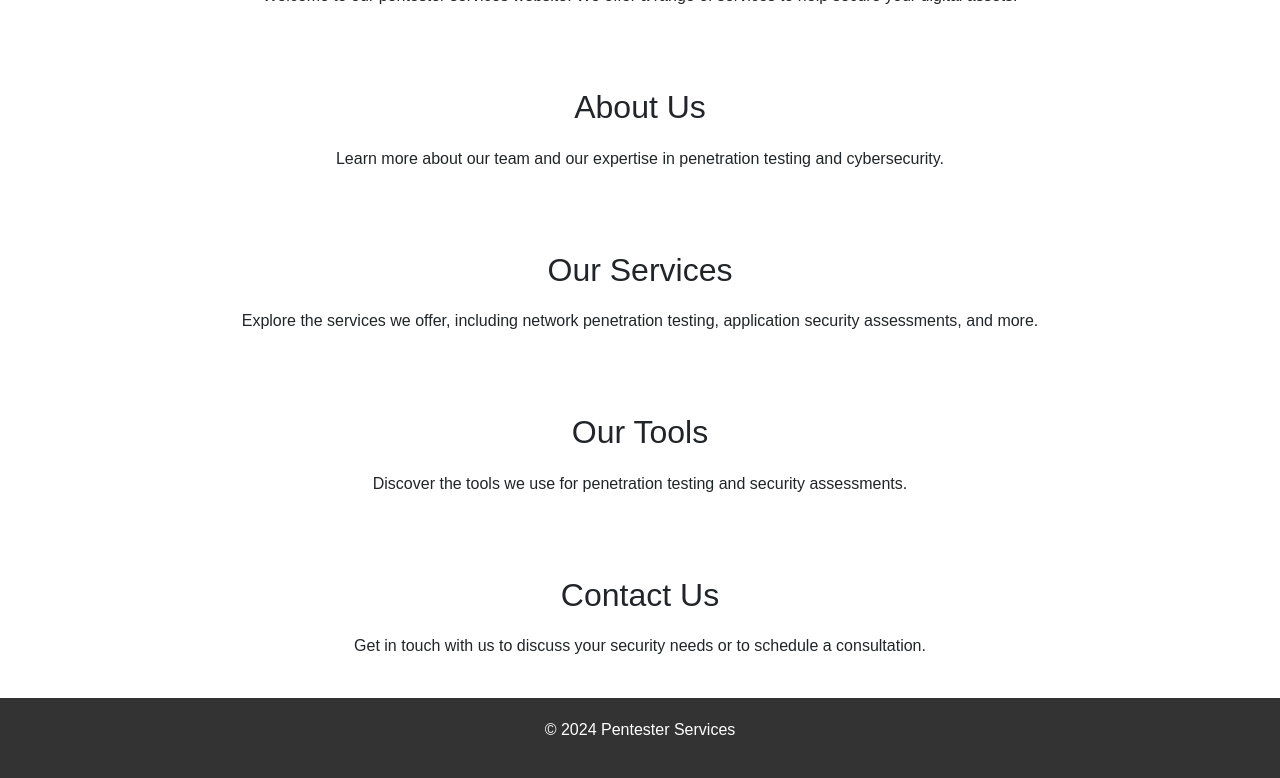
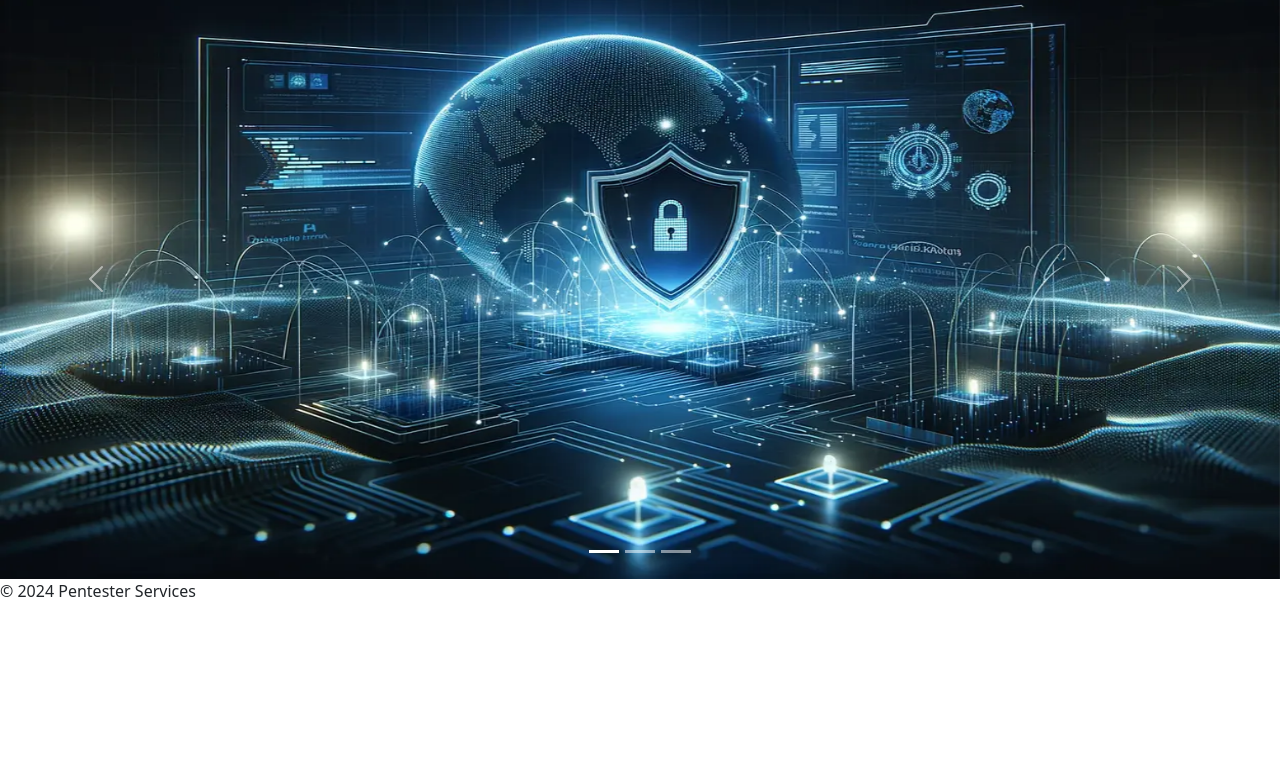
Before and after one commit to Mn92001/WebSys, a PHP site: page / in a window 1280 px wide. Shown: the part 311-1089 px from the top of the page. After the commit the page ends 908 px from the top, so only its background shows below. Run offline with PHP 8.4, Linux system fonts and the light colour scheme.

Commit message:
updated index

```diff
--- a/inc/head.inc.php
+++ b/inc/head.inc.php
@@ -5,14 +5,17 @@
      <!--Custom Css-->
      <link href="https://cdn.jsdelivr.net/npm/bootstrap@5.3.1/dist/css/bootstrap.min.css" rel="stylesheet"
         integrity="sha384-4bw+/aepP/YC94hEpVNVgiZdgIC5+VKNBQNGCHeKRQN+PtmoHDEXuppvnDJzQIu9" crossorigin="anonymous">
-    <link rel="stylesheet" href="main.css">
     <!--Bootstrap JS-->
     <script defer src="https://cdn.jsdelivr.net/npm/bootstrap@5.3.1/dist/js/bootstrap.bundle.min.js"
         integrity="sha384-HwwvtgBNo3bZJJLYd8oVXjrBZt8cqVSpeBNS5n7C8IVInixGAoxmnlMuBnhbgrkm" crossorigin="anonymous">
-        </script>
+    </script>
     <script defer src="main.js"></script>
     <!--Font Awesome JS-->
     <link rel="stylesheet" href="https://cdnjs.cloudflare.com/ajax/libs/font-awesome/6.5.1/css/all.min.css"
         integrity="sha512-DTOQO9RWCH3ppGqcWaEA1BIZOC6xxalwEsw9c2QQeAIftl+Vegovlnee1c9QX4TctnWMn13TZye+giMm8e2LwA==" crossorigin="anonymous" referrerpolicy="no-referrer" />
     <title>Pentester Services</title>
+    <link rel="icon" href="/assets/images/logo.png" type="image/png">
+    <link href="https://cdn.jsdelivr.net/npm/bootstrap@5.3.3/dist/css/bootstrap.min.css" rel="stylesheet">
+  <script src="https://cdn.jsdelivr.net/npm/bootstrap@5.3.3/dist/js/bootstrap.bundle.min.js"></script>
+    <link rel="stylesheet" href="/assets/css/main.css">
 </head>
--- a/inc/header.inc.php
+++ b/inc/header.inc.php
@@ -1,3 +1,4 @@
 <header>
-    <h1>Welcome to Pentester Services</h1>
+        <img src="./assets/images/logo.png" alt="Logo" class="logo">
+        <h1> FortifyTech Pentests </h1>
 </header>
--- a/inc/nav.inc.php
+++ b/inc/nav.inc.php
@@ -1,4 +1,4 @@
-<nav class="navbar navbar-expand-sm bg-secondary" data-bs-theme="dark">
+<nav class="navbar navbar-expand-sm bg-secondary">
     <a class="navbar-brand" href="#">
         <img src="images/logo.jpg" width="100" alt="">
     </a>
@@ -6,7 +6,7 @@
         aria-controls="navbarNav" aria-expanded="false" aria-label="Toggle navigation">
         <span class="navbar-toggler-icon"></span>
     </button>
-    <div class="collpase navbar-collapse" id="navbarNav">
+    <div class="collapse navbar-collapse" id="navbarNav">
         <ul class="navbar-nav">
             <li class="nav-item">
                 <a class="nav-link" href="../index.php">
--- a/index.php
+++ b/index.php
@@ -8,33 +8,82 @@
 
 <body>
     <?php include "inc/header.inc.php"; ?>
-    <?php include "inc/nav.inc.php"; ?>
-    <main class="container">
-        <div id="home" class="content">
-            <h2>Home</h2>
-            <p>Welcome to our pentester services website. We offer a range of services to help secure your digital assets.</p>
+
+    <?php
+    session_start();
+
+    // Check if the user is logged in
+    if (!isset($_SESSION['username'])) {
+        // If not logged in, set a default role
+        $role = 'guest';
+
+    } else {
+        // Retrieve user information from session variables
+        $username = $_SESSION['username'];
+        $role = $_SESSION['role'];
+
+        if (isset($_SESSION['approved'])) {
+            $status = $_SESSION['approved'];
+        }
+    }
+
+    if ($role === 'Client') {
+        // Client navigation
+        include "inc/navclient.inc.php";
+    } elseif ($role === 'Pentester' && $status === 'Approved') {
+        // Pentester navigation
+        include "inc/navpentester.inc.php";
+    } elseif ($role === 'Admin') {
+        // Admin navigation
+        include "inc/navadmin.inc.php";
+    } else {
+        // Default navigation for guest
+        include "inc/nav.inc.php";
+    }
+
+    // Display success message
+    if (isset($_SESSION['success'])) {
+        $successMsg = $_SESSION['success'];
+        unset($_SESSION['success']);
+
+        echo "<div class='alert alert-success alert-dismissible fade show' role='alert'>" . htmlspecialchars($successMsg) . "<button type='button' class='btn-close' data-bs-dismiss='alert' aria-label='Close'></button>" . "</div>";
+    }
+    ?>
+<main>
+    <!-- Carousel -->
+    <div id="demo" class="carousel slide" data-bs-ride="carousel">
+        <!-- Indicators/dots -->
+        <div class="carousel-indicators">
+            <button type="button" data-bs-target="#demo" data-bs-slide-to="0" class="active"></button>
+            <button type="button" data-bs-target="#demo" data-bs-slide-to="1"></button>
+            <button type="button" data-bs-target="#demo" data-bs-slide-to="2"></button>
         </div>
 
-        <div id="about" class="content">
-            <h2>About Us</h2>
-            <p>Learn more about our team and our expertise in penetration testing and cybersecurity.</p>
-        </div>
+        <!-- The slideshow/carousel -->
 
-        <div id="services" class="content">
-            <h2>Our Services</h2>
-            <p>Explore the services we offer, including network penetration testing, application security assessments, and more.</p>
-        </div>
+            <div class="carousel-inner">
+                <div class="carousel-item active">
+                    <img src="assets/images/Homepage.png" alt="Los Angeles" class="d-block" style="width:100%; height: 600px;">
+                </div>
+                <div class="carousel-item">
+                    <img src="assets/images/Homepage2.png" alt="Chicago" class="d-block" style="width:100%; height: 600px;">
+                </div>
+                <div class="carousel-item">
+                    <img src="assets/images/Homepage3.png" alt="New York" class="d-block" style="width:100%; height: 600px;">
+                </div>
+            </div>
 
-        <div id="tools" class="content">
-            <h2>Our Tools</h2>
-            <p>Discover the tools we use for penetration testing and security assessments.</p>
-        </div>
+            <!-- Left and right controls/icons -->
+            <button class="carousel-control-prev" type="button" data-bs-target="#demo" data-bs-slide="prev">
+                <span class="carousel-control-prev-icon"></span>
+            </button>
+            <button class="carousel-control-next" type="button" data-bs-target="#demo" data-bs-slide="next">
+                <span class="carousel-control-next-icon"></span>
+            </button>
 
-        <div id="contact" class="content">
-            <h2>Contact Us</h2>
-            <p>Get in touch with us to discuss your security needs or to schedule a consultation.</p>
-        </div>
-    </main>
+    </div>
+
+</main>
     <?php include "inc/footer.inc.php"; ?>
 </body>
 
--- a/main.css
+++ b/main.css
@@ -1,14 +1,43 @@
 body {
-    font-family: Arial, sans-serif;
+    font-family:'Roboto', sans-serif;
     margin: 0;
     padding: 0;
 }
-header, footer {
+header {
     padding: 20px;
-    background-color: #333;
+    background-color: #212529;
+    color: white;
+    display: flex;
+    justify-content: space-between;
+    text-align: center;
+    align-items: center;
+    font-family: 'Roboto', sans-serif;
+}
+
+footer {
+    padding: 20px;
+    background-color: #212529;
     color: white;
     text-align: center;
 }
+
+
+.logo {
+    width: 50px;
+    height: auto;
+    margin-right: 10px;
+}
+
+header h1 {
+    flex-grow: 1;
+    text-align: center;
+}
+
+.navbar.bg-secondary {
+    background-color: #343a40 !important;
+}
+
+
 .navbar-nav {
     display: flex;
     list-style-type: none; /* Remove default list styling */
@@ -20,11 +49,7 @@ header, footer {
 
 .navbar-nav li a {
     text-decoration: none; /* Remove underlining */
-    color: black; /* Set font color */
-}
-
-.register-logo {
-    max-height: 40px;
+    color: white; /* Set font color */
 }
 
 .content {
```
Also changed, not shown: images/Homepage.png (added), images/Homepage2.png (added), images/Homepage3.png (added), images/logo.png (added), 3 other files.
